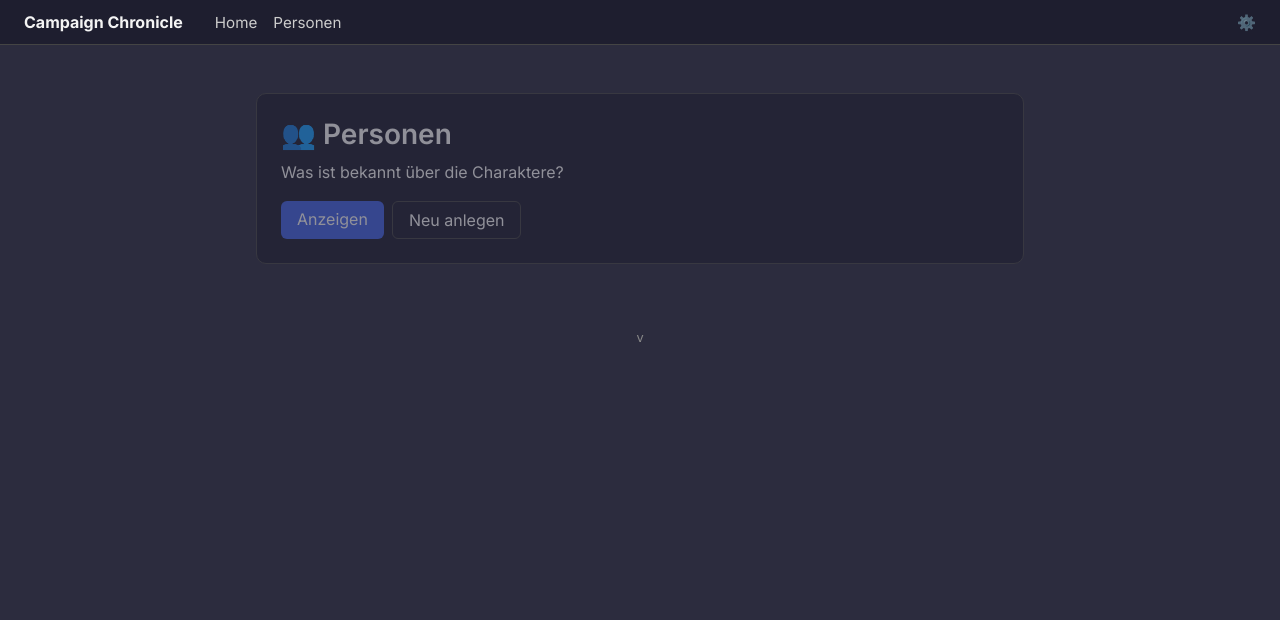
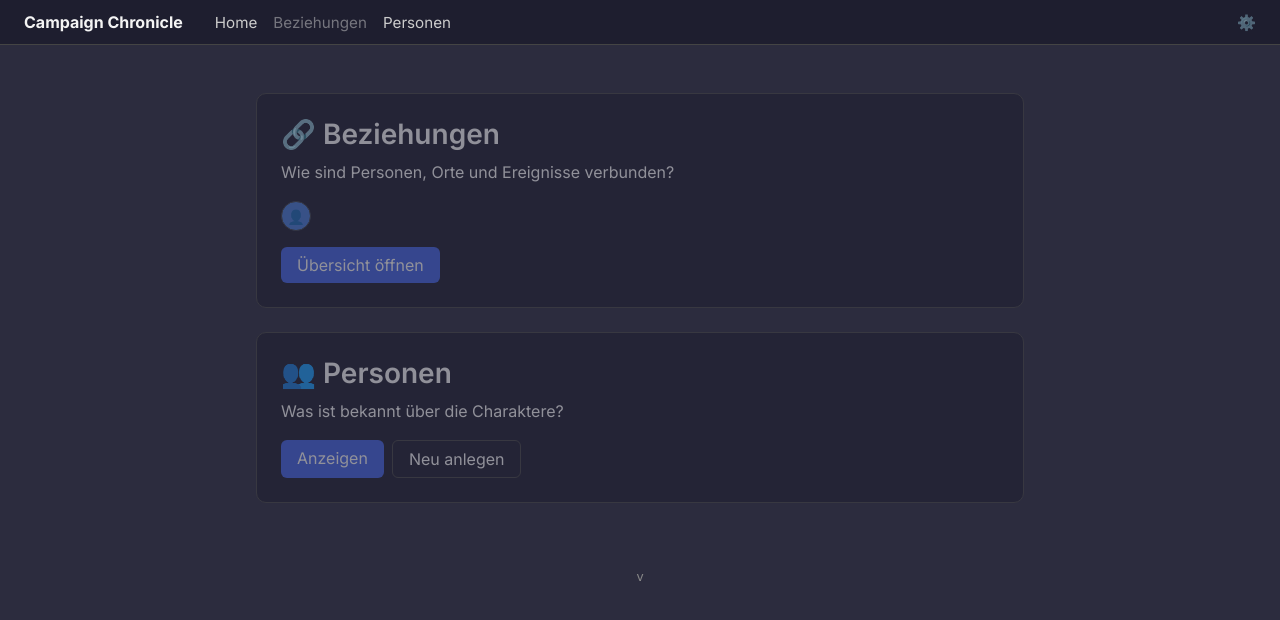
Before and after one commit to hendriksbot/CampaignChronicle, a Python web app: template src/app/templates/index.html in a window 1280 px wide. Shown: the top 620 px of the page. Run offline with Jinja, Linux system fonts and the light colour scheme; the template is opened without the code that fills it, so the values that code supplies are empty; some libraries are stand-ins or nearby versions.

Commit message:
add disabled relations tab

```diff
--- /dev/null
+++ b/src/app/static/css/network.css
@@ -0,0 +1,55 @@
+.network-preview {
+  display: flex;
+  gap: 0.5rem;
+  margin: 0.5rem 0 1rem;
+  opacity: 0.8;
+}
+
+.network-preview .node {
+  width: 30px;
+  height: 30px;
+  border-radius: 50%;
+  display: flex;
+  align-items: center;
+  justify-content: center;
+  background: var(--surface-color-prime);
+  border: 1px solid var(--border-color);
+  font-size: 14px;
+  cursor: default;
+}
+
+.node.hidden {
+  display: none;
+}
+
+.node.person {
+  background: #4f8ef7;
+}
+
+.node.group {
+  background: #43a047;
+}
+
+.node.place {
+  background: #ffb300;
+}
+
+.node.event {
+  background: #ab47bc;
+}
+
+.node.item {
+  background: #ef5350;
+}
+
+.stats {
+  font-size: 0.85rem;
+  opacity: 0.7;
+  display: flex;
+  gap: 1rem;
+  margin-bottom: 0.5rem;
+}
+
+.stats.hidden {
+  display: none;
+}
--- a/src/app/templates/base.html
+++ b/src/app/templates/base.html
@@ -20,6 +20,7 @@
       <div class="nav-left">
         <a href="/" class="nav-logo">Campaign Chronicle</a>
         <a href="/" class="nav-link" id="nav-home">Home</a>
+        <a href="/relations" class="nav-link nav-disabled" id="nav-relations">Beziehungen</a>
         <a href="/people" class="nav-link nav-requires-campaign" id="nav-people">Personen</a>
       </div>
 
--- a/src/app/templates/index.html
+++ b/src/app/templates/index.html
@@ -1,5 +1,6 @@
 {% extends "base.html" %} {% block title %}Home{% endblock %}{% block head_style %}
 <link rel="stylesheet" href="{{ url_for('static', filename='css/modal.css') }}" />
+<link rel="stylesheet" href="{{ url_for('static', filename='css/network.css') }}" />
 {% endblock %} {% block content %}
 <div class="banner warning" id="warning-no-campaign">
   <div class="banner-content">
@@ -10,6 +11,28 @@
     </div>
   </div>
 </div>
+
+<section class="card disabled">
+  <h2>🔗 Beziehungen</h2>
+  <p>Wie sind Personen, Orte und Ereignisse verbunden?</p>
+
+  <div class="network-preview">
+    <span class="node person">👤</span>
+    <span class="node group hidden">⚔</span>
+    <span class="node place hidden">🏰</span>
+    <span class="node event hidden">📜</span>
+    <span class="node item hidden">🗡</span>
+  </div>
+
+  <div class="stats hidden">
+    <span>Nodes: —</span>
+    <span>Edges: —</span>
+  </div>
+
+  <div class="actions">
+    <a href="/relations" class="btn primary">Übersicht öffnen</a>
+  </div>
+</section>
 
 <section class="card requires-campaign disabled">
   <h2>👥 Personen</h2>
```
